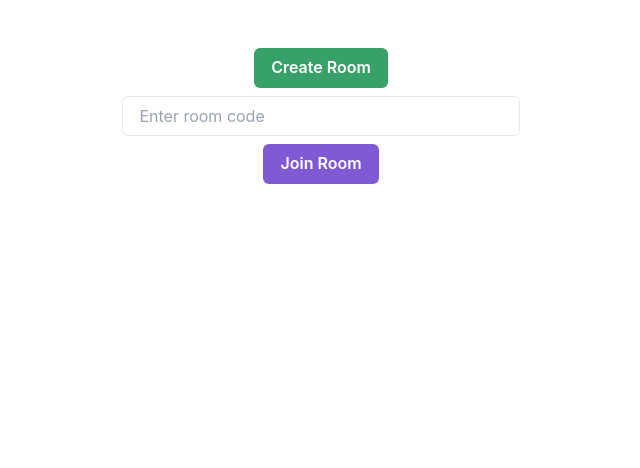
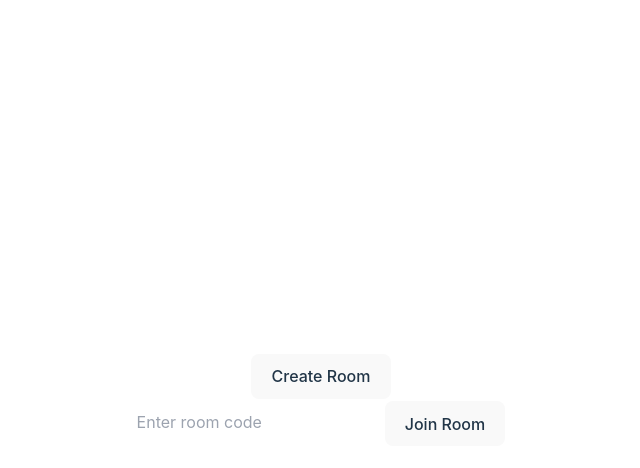
Before and after one commit to medeirosvictor/rollover, a React (Vite) app: page / in a window 1280 px wide. Shown: the top 468 px of the page, without its empty margins (319-959 px from the left). Built offline with nearby package versions, Linux system fonts and the light colour scheme.

Commit message:
removed chakra UI to keep only TailwindCSS

```diff
--- a/src/App.tsx
+++ b/src/App.tsx
@@ -1,11 +1,8 @@
 import { useState } from 'react';
 import { Box, Button, Input, Text, VStack } from '@chakra-ui/react';
-import reactLogo from './assets/react.svg';
-import viteLogo from '/vite.svg';
 import './App.css';
 
 function App() {
-  const [count, setCount] = useState(0);
   const [roomCode, setRoomCode] = useState<string | null>(null);
   const [joinCode, setJoinCode] = useState<string>('');
 
--- a/src/main.tsx
+++ b/src/main.tsx
@@ -1,14 +1,10 @@
 import React from 'react'
 import ReactDOM from 'react-dom/client'
 import App from './App.tsx'
-import { ChakraProvider } from '@chakra-ui/react';
 import './index.css'
-import theme from './theme'
 
 ReactDOM.createRoot(document.getElementById('root')!).render(
     <React.StrictMode>
-        <ChakraProvider theme={theme}>
         <App />
-        </ChakraProvider>
     </React.StrictMode>,
 )
--- a/src/theme.ts
+++ /dev/null
@@ -1,21 +0,0 @@
-// src/theme.ts
-import { extendTheme } from '@chakra-ui/react';
-
-const theme = extendTheme({
-  colors: {
-    brand: {
-      50: '#f5f7ff',
-      100: '#e6edff',
-      200: '#c4d4ff',
-      300: '#a2bbff',
-      400: '#799aff',
-      500: '#4f79ff',
-      600: '#3c5ed6',
-      700: '#2c46ad',
-      800: '#1d2e85',
-      900: '#0f1b5d',
-    },
-  },
-});
-
-export default theme;
```
